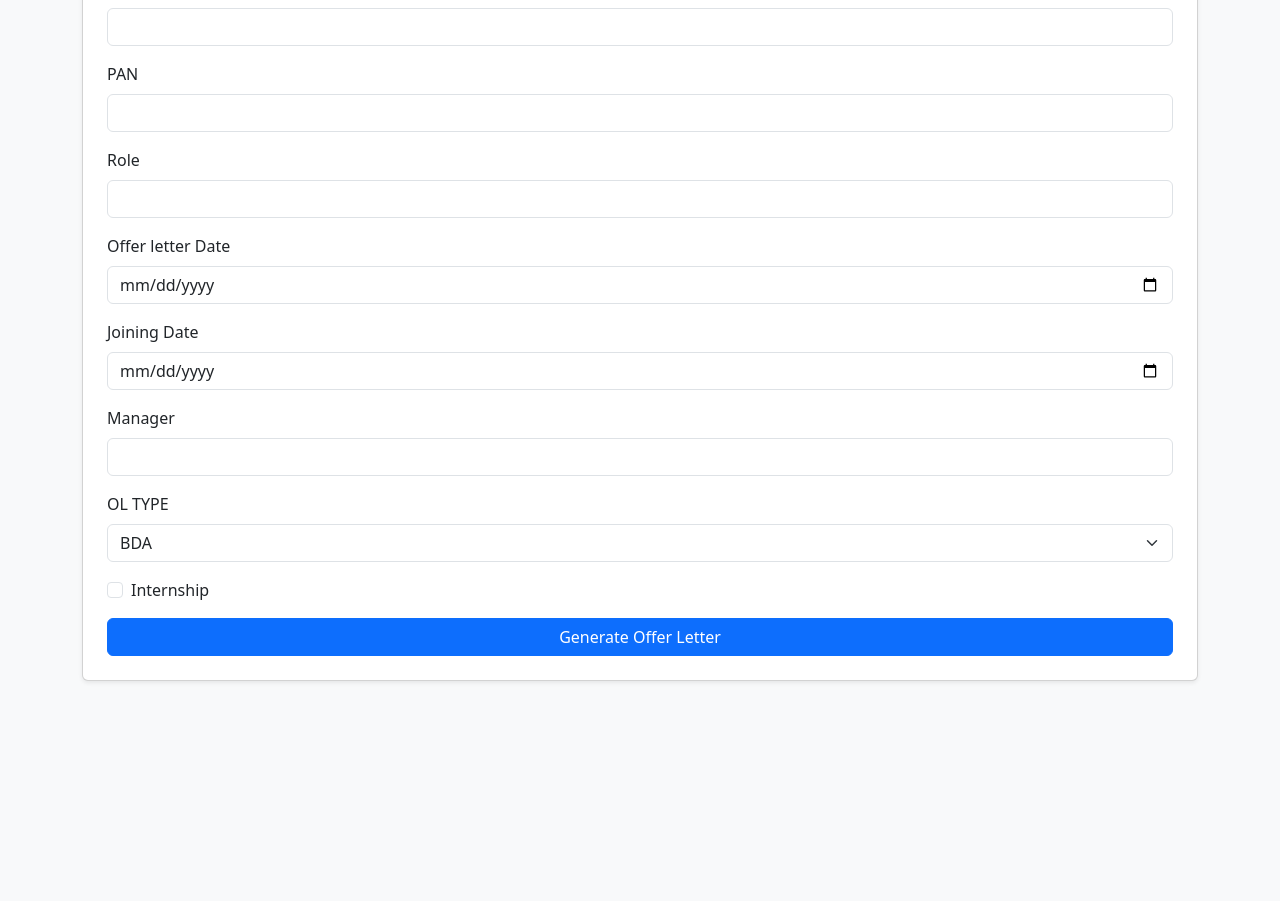
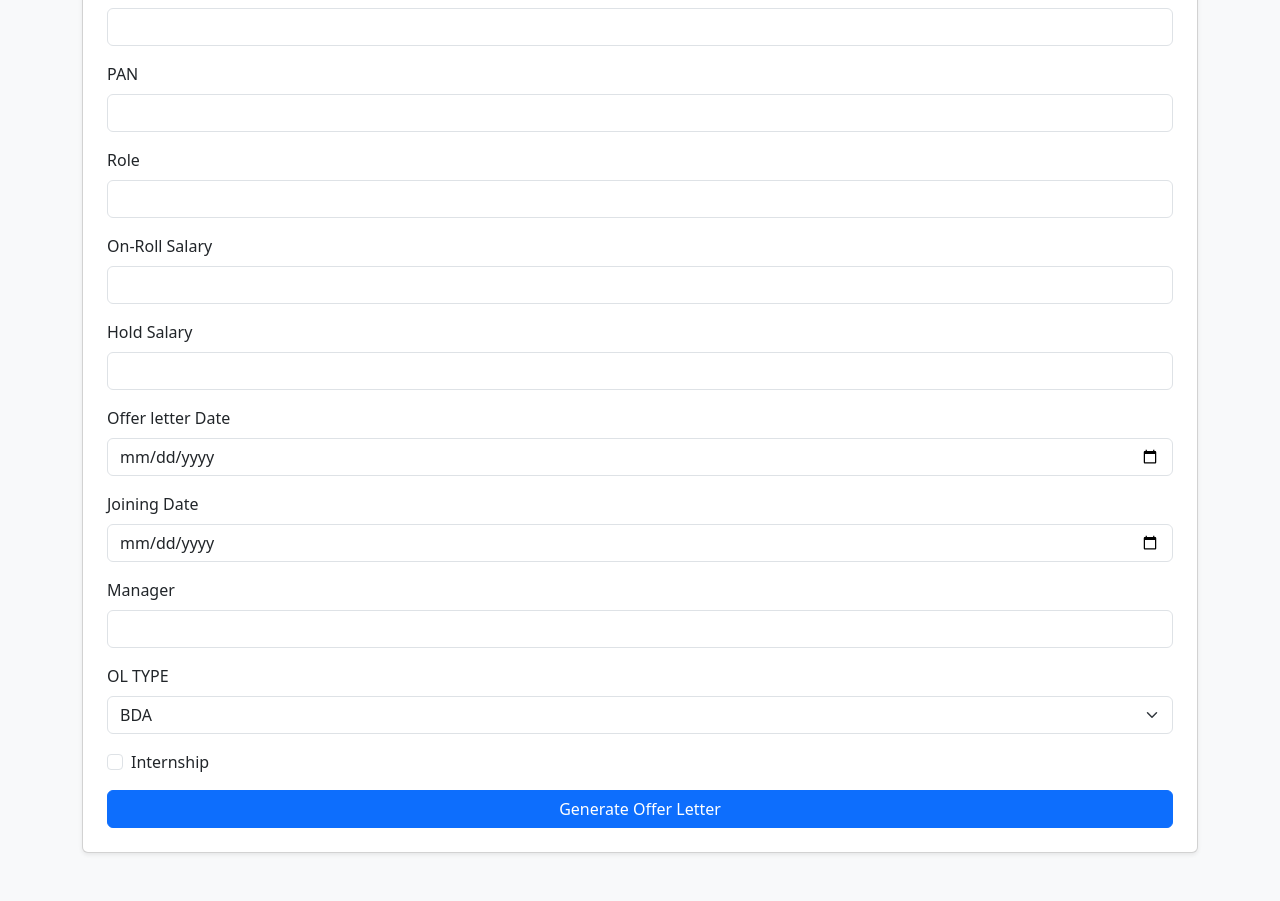
Before and after one commit to sunyataglobalventures/ol, a Flask app: page / in a window 1280 px wide. Shown: the part 599-1500 px from the top of the page. Before the commit the page ends 1281 px from the top, so only its background shows below. Run offline with Flask 2, Linux system fonts and the light colour scheme; parts of the project's set-up code (start-up, migrations or seed data) failed here and were passed over.

Commit message:
Update index.html

```diff
--- a/templates/index.html
+++ b/templates/index.html
@@ -41,6 +41,14 @@
             <div class="mb-3">
                 <label for="role" class="form-label">Role</label>
                 <input type="text" id="role" name="role" class="form-control" required>
+            </div>
+            <div class="mb-3">
+                <label for="orSalary" class="form-label">On-Roll Salary</label>
+                <input type="text" id="orSalary" name="orSalary" class="form-control" required>
+            </div>
+            <div class="mb-3">
+                <label for="holdSalary" class="form-label">Hold Salary</label>
+                <input type="text" id="holdSalary" name="holdSalary" class="form-control" required>
             </div>
             <div class="mb-3">
                 <label for="joda" class="form-label">Offer letter Date</label>
```
